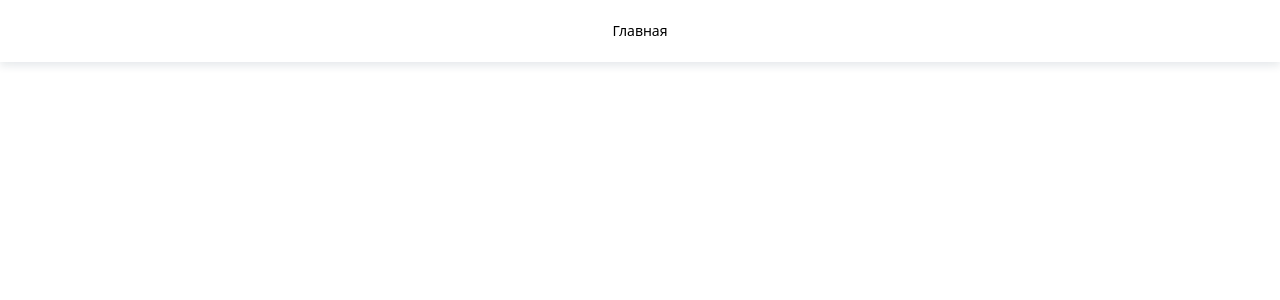
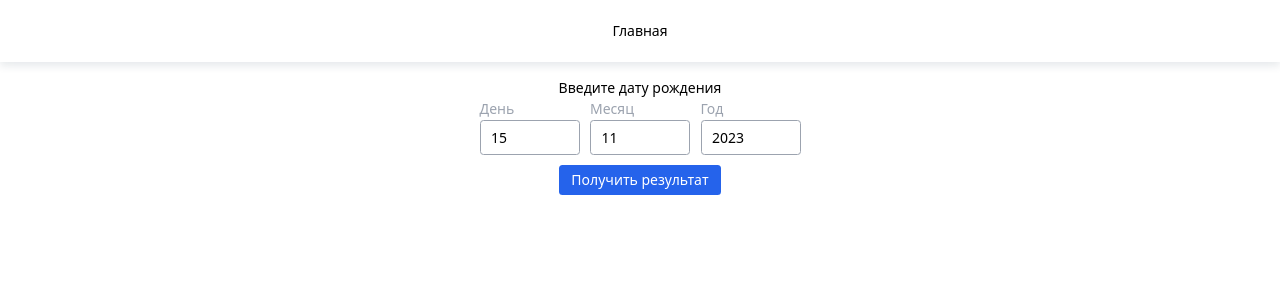
Before and after one commit to vorobeva-elizaveta/study-practice-games, a Vue app: page /your-days-old in a window 1280 px wide. Shown: the top 300 px of the page. Built offline with nearby package versions, Linux system fonts and the light colour scheme.

Commit message:
added yout days old game

```diff
--- a/index.html
+++ b/index.html
@@ -1,10 +1,10 @@
-<!DOCTYPE html>
+<!doctype html>
 <html lang="en">
   <head>
-    <meta charset="UTF-8">
-    <link rel="icon" href="/favicon.ico">
-    <meta name="viewport" content="width=device-width, initial-scale=1.0">
-    <title>Vite App</title>
+    <meta charset="UTF-8" />
+    <link rel="icon" href="/favicon.ico" />
+    <meta name="viewport" content="width=device-width, initial-scale=1.0" />
+    <title>Учебная практика</title>
   </head>
   <body>
     <div id="app"></div>
--- a/src/shared/games.js
+++ b/src/shared/games.js
@@ -2,19 +2,19 @@ export default [
   {
     name: 'Генератор псевдослучайных чисел',
     description: 'Сгенерируй случайное число из заданного диапазона.',
-    cover: '/generator-cover.png',
+    cover: '/study-practice-games/generator-cover.png',
     path: '/generator'
   },
   {
-    name: 'Крестики нолики',
+    name: 'Крестики нолики 3x3',
     description: 'Играй с другом в известную игру!',
-    cover: '/tic-tac-toe-cover.png',
+    cover: '/study-practice-games/tic-tac-toe-cover.png',
     path: '/tic-tac-toe'
   },
   {
     name: 'Возраст в днях',
-    description: 'Введите свою дату рождения и получите колиичесво дней, которое вы живете.',
-    cover: '',
+    description: 'Введите свою дату рождения и получите колиичесво дней, которое вы прожили.',
+    cover: '/study-practice-games/your-old-in-days-cover.png',
     path: '/your-days-old'
   }
 ]
--- a/src/views/TicTacToePage.vue
+++ b/src/views/TicTacToePage.vue
@@ -9,7 +9,6 @@ let cellsElements = ref(),
 const onLoad = async () => {
   await nextTick()
   cellsElements.value = document.querySelectorAll('.game-field__cell')
-  console.log(refCells.value)
 }
 
 const setValueInCell = (cellIndex) => {
@@ -20,7 +19,7 @@ const setValueInCell = (cellIndex) => {
     } else {
       mainPlayer.value = 1
     }
-    console.log(getResult())
+    getResult()
   }
 }
 
@@ -52,7 +51,7 @@ const getResult = () => {
       cellsElements.value[6]?.innerHTML == 'X')
   ) {
     result.value = 'Выиграл первый игрок!'
-    return 'X!'
+    return
   }
   if (
     (cellsElements.value[0]?.innerHTML == 'O' &&
@@ -81,7 +80,7 @@ const getResult = () => {
       cellsElements.value[6]?.innerHTML == 'O')
   ) {
     result.value = 'Выиграл второй игрок!'
-    return 'O!'
+    return
   }
   let isAllDone = !refCells.value?.map((el) => el.innerHTML != '').includes(false)
   if (isAllDone) {
--- a/src/views/YourDaysOldPage.vue
+++ b/src/views/YourDaysOldPage.vue
@@ -1,10 +1,63 @@
-<script setup></script>
+<script setup>
+import { reactive, ref } from 'vue'
+let today = new Date()
+let form = reactive({
+    day: today.getDate(),
+    month: today.getMonth() + 1,
+    year: today.getFullYear()
+  }),
+  result = ref()
+
+const getDaysFromDate = () => {
+  let date = new Date(form.year, form.month - 1, form.day).getTime(),
+    dateNow = new Date().getTime()
+  result.value = Math.round((dateNow - date) / (1000 * 60 * 60 * 24))
+}
+</script>
 
 <template>
-  <div class="your-days-old-page"></div>
+  <div class="your-days-old-page">
+    <p class="my-2">Введите дату рождения</p>
+    <div class="your-days-old-page__inputs-block">
+      <label>
+        <span>День</span>
+        <base-input class="w-[100px]" v-model="form.day" />
+      </label>
+      <label>
+        <span>Месяц</span>
+        <base-input class="w-[100px]" v-model="form.month" />
+      </label>
+      <label> <span>Год</span> <base-input class="w-[100px]" v-model="form.year" /> </label>
+    </div>
+    <base-button class="w-fit my-3" @click="getDaysFromDate" type="primary">
+      Получить результат
+    </base-button>
+    <span class="text-center my-3" v-if="result != null">
+      Вы прожили
+      <h2 class="your-days-old-page__result">
+        {{ result }}
+      </h2>
+    </span>
+  </div>
 </template>
 
 <style lang="scss">
 .your-days-old-page {
+  @apply flex flex-col items-center;
+
+  &__inputs-block {
+    @apply w-fit flex gap-3 items-center;
+
+    label {
+      @apply flex flex-col gap-1;
+
+      span {
+        @apply text-gray-400;
+      }
+    }
+  }
+  &__result {
+    @apply text-2xl font-semibold;
+  }
 }
 </style>
--- a/vite.config.js
+++ b/vite.config.js
@@ -5,9 +5,8 @@ import vue from '@vitejs/plugin-vue'
 
 // https://vitejs.dev/config/
 export default defineConfig({
-  plugins: [
-    vue(),
-  ],
+  base: '/study-practice-games/',
+  plugins: [vue()],
   resolve: {
     alias: {
       '@': fileURLToPath(new URL('./src', import.meta.url))
```
Also changed, not shown: public/your-old-in-days-cover.png (added).
